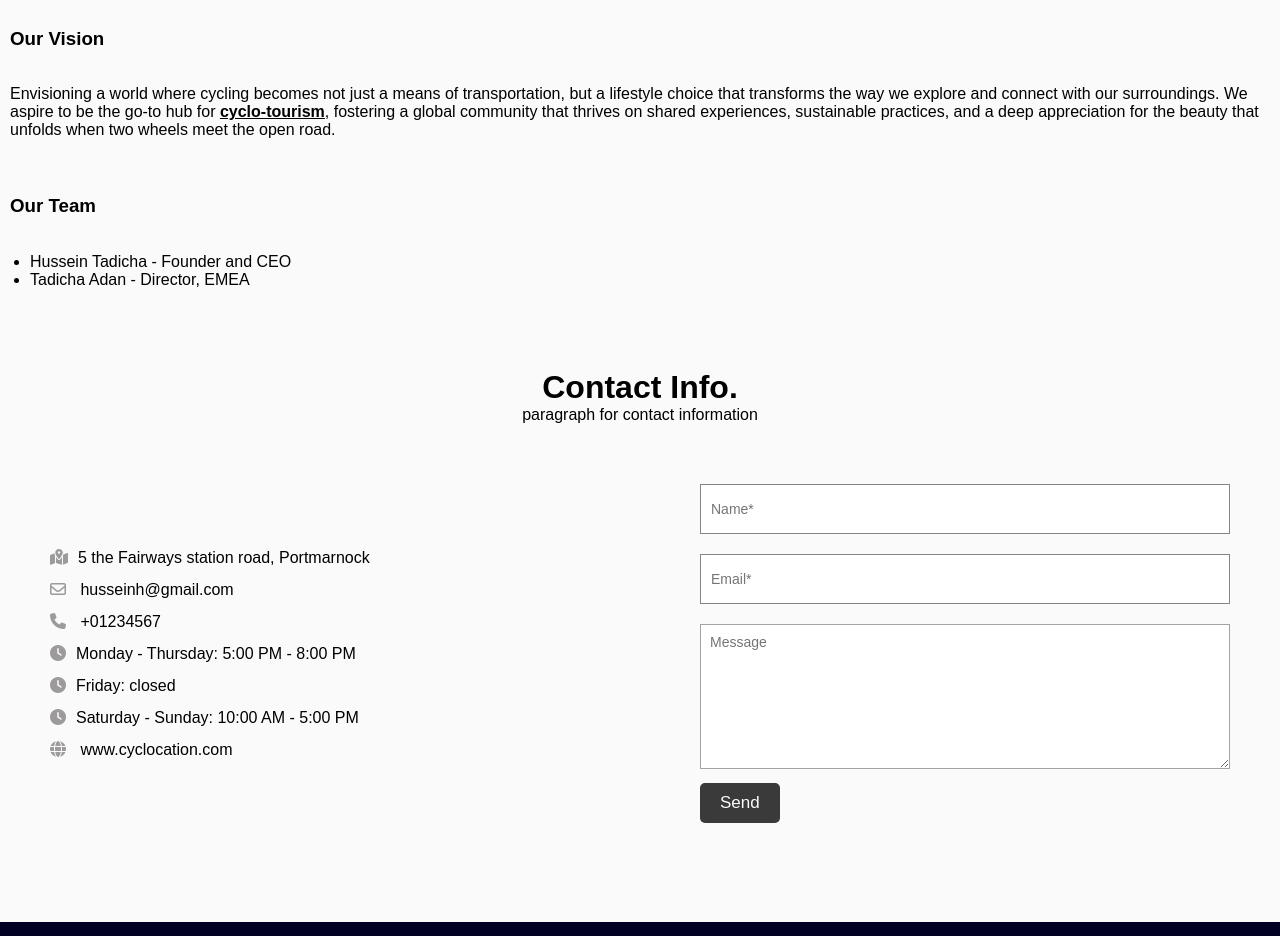
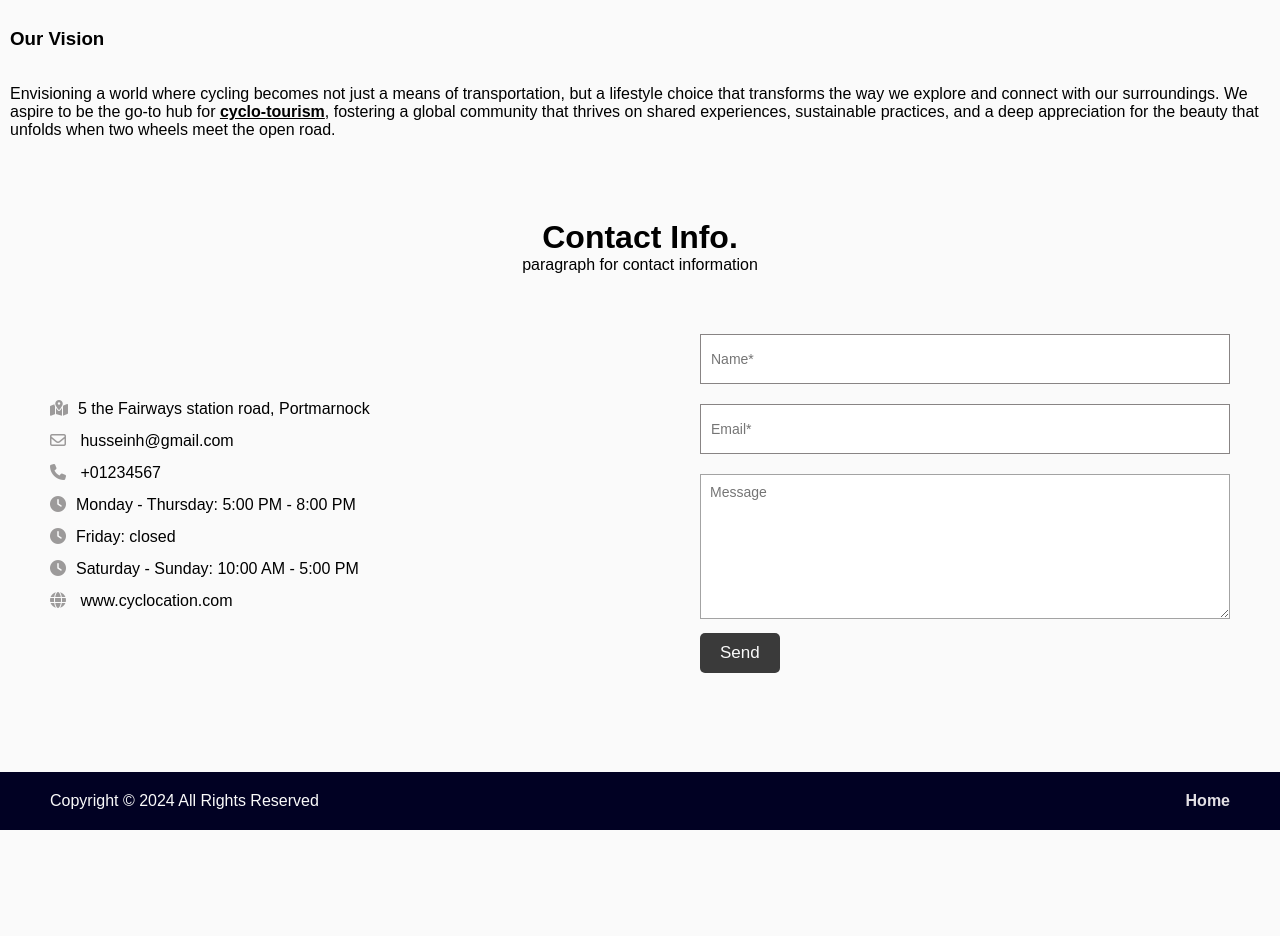
Before and after one commit to htadicha/Cyclocation-bike-club, a plain HTML site: page index.html in a window 1280 px wide. Shown: the part 2960-3896 px from the top of the page. After the commit the page ends 3790 px from the top, so only its background shows below. Drawn offline with Linux system fonts and the light colour scheme.

```diff
--- a/assets/css/style.css
+++ b/assets/css/style.css
@@ -219,14 +219,6 @@ section .about {
     text-align: left;
     width: 100%;
 }
-.about .founders {
-    text-align: left;
-    width: 100%;
-}
-
-.about .founders ul {
-    padding-left: 20px;
-}
 
 /* content for other section might come here */
 section .square-boxes .square-box {
--- a/index.html
+++ b/index.html
@@ -140,15 +140,6 @@
             <br>
             <p>Envisioning a world where cycling becomes not just a means of transportation, but a lifestyle choice that transforms the way we explore and connect with our surroundings. We aspire to be the go-to hub for <u><b>cyclo-tourism</b></u>, fostering a global community that thrives on shared experiences, sustainable practices, and a deep appreciation for the beauty that unfolds when two wheels meet the open road.</p>
         </div>
-        <div class="align founders">
-            <br>
-            <h3>Our Team</h3>
-            <br>
-            <ul>
-                <li>Hussein Tadicha - Founder and CEO</li>
-                <li>Tadicha Adan - Director, EMEA</li>
-            </ul>
-        </div>
     </section>
     <section class="contact" id=contact>
         <h2>Contact Info.</h2>
```
